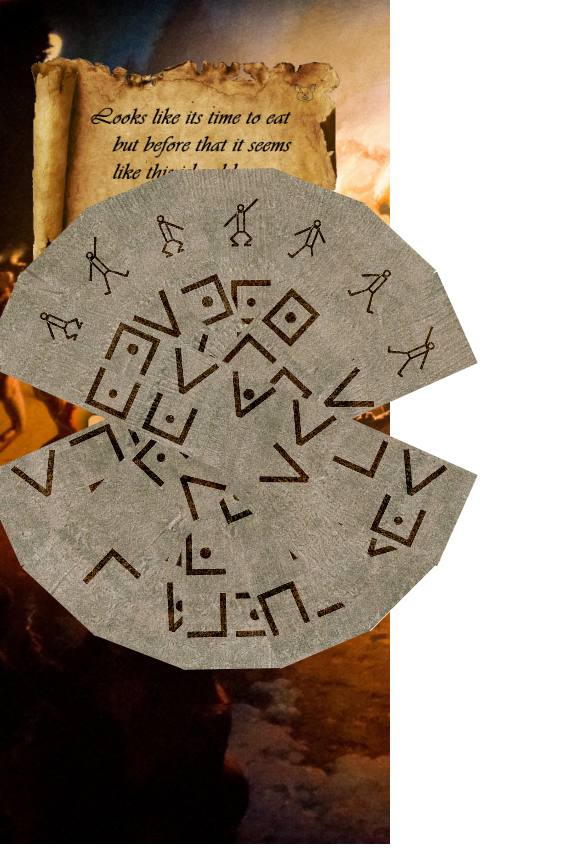
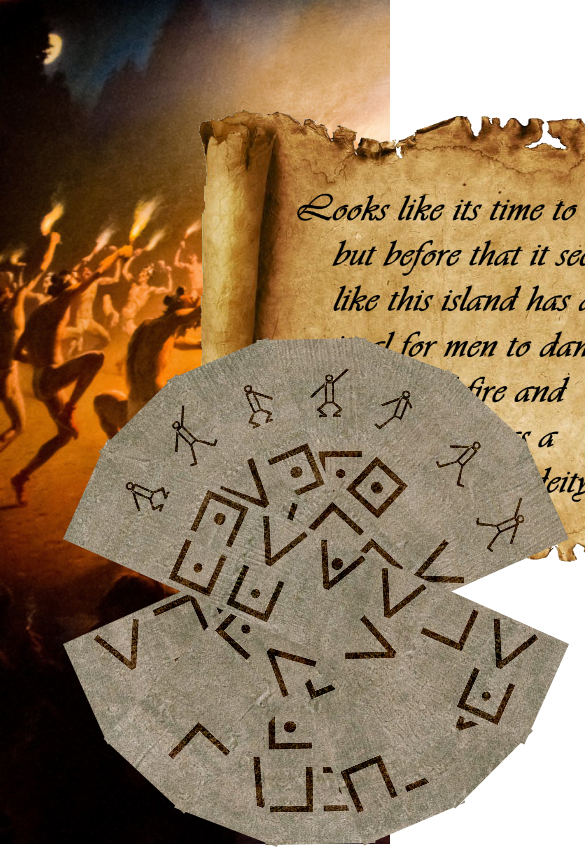
Before and after one commit to Glendon7/AIC, a plain HTML site: page index.html in a window 390 px wide. Shown: the top 849 px of the page, 585 px wide, since content can reach past the window. Drawn offline with Linux system fonts and the light colour scheme.

Commit message:
Add files via upload

```diff
--- a/ess.css
+++ b/ess.css
@@ -80,6 +80,7 @@ body::before{
 @media only screen and (max-width:700px){
   .modal-content{
     width:100%;
+    padding-top: 100px;
   }
 }
 
@@ -102,6 +103,7 @@ body::before{
   box-shadow: 1px 1px 15px 5px rgba(243, 179, 106, 0.8);
   outline: burlywood;
 }
+
 
 #img1,#img2,#img3,#img4,#img5,#img6,#img7 {
   position: absolute;
@@ -162,3 +164,52 @@ body::before{
     color: #fff;
   }
   */
+  @media (min-width: 768px) and (max-width: 1024px) and (orientation: landscape), (orientation:portrait)  {
+
+
+    .cl{
+      width:560px;
+      height: 510px;
+      margin-left: 21vw;
+      margin-top: 15%;
+    }
+
+
+#img1,#img2,#img3,#img4,#img5,#img6,#img7 {
+  position: absolute;
+  top: 87vw;
+  left: 67vw;
+  cursor: move;
+  width: 110px;
+  height: 505px;
+}
+
+.modal-content{
+  width:100%;
+  padding-top: 40%;
+}
+
+.container {
+  width: 100%;
+  margin: 98vw auto 0 48vw;
+}
+
+#check{
+  padding: 25px 25px;
+  font-size: 34px;
+
+}
+#check::placeholder{
+  font-size: 34px;
+  font-style: italic;
+  font-family: 'Gill Sans', 'Gill Sans MT', Calibri, 'Trebuchet MS', sans-serif;
+}
+#check:focus::placeholder{
+  font-size: 38px;
+  font-weight: 900;
+  color:rgb(35, 114, 81);
+}
+#check:focus{
+  padding: 28px 28px;
+}
+  }
--- a/main.js
+++ b/main.js
@@ -22,7 +22,7 @@ function dragElement(elmnt) {
     /* otherwise, move the DIV from anywhere inside the DIV:*/
     elmnt.onmousedown = dragMouseDown;
     elmnt.ontouchmove=dragMouseDown;
-
+   var a =String.fromCharCode(0x77,0x61,0x74,0x65,0x72);
   }
 
   function dragMouseDown(e) {
@@ -107,10 +107,10 @@ function chk(){
  ch=document.getElementById("check");
   //sol=document.q.q1.value.toLowerCase();
  sol = document.getElementById("check").value.toLowerCase();
-var a =String.fromCharCode(0x77,0x61,0x74,0x65,0x72);
+
 if(a==sol)
 {ch.style.background='#0be881';
-console.log("both are equal");
+
 
 //document.q.q1.style.background = '#0be881';
 //document.q.q1.readOnly=true;
```
Also changed, not shown: index.html (line endings or trailing spaces).
